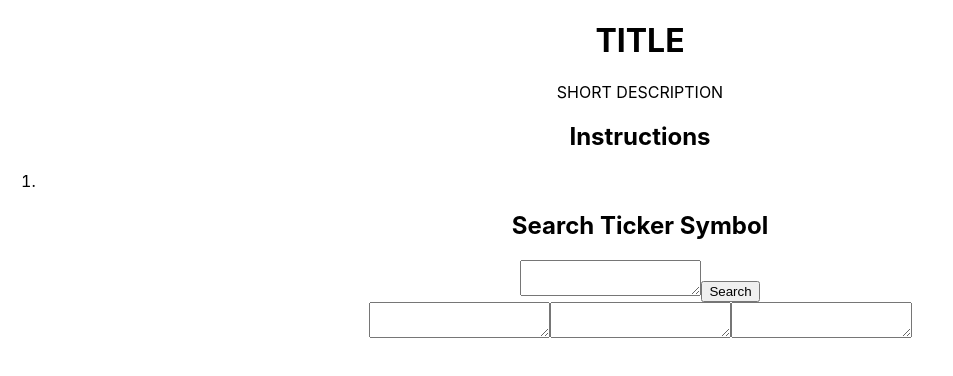
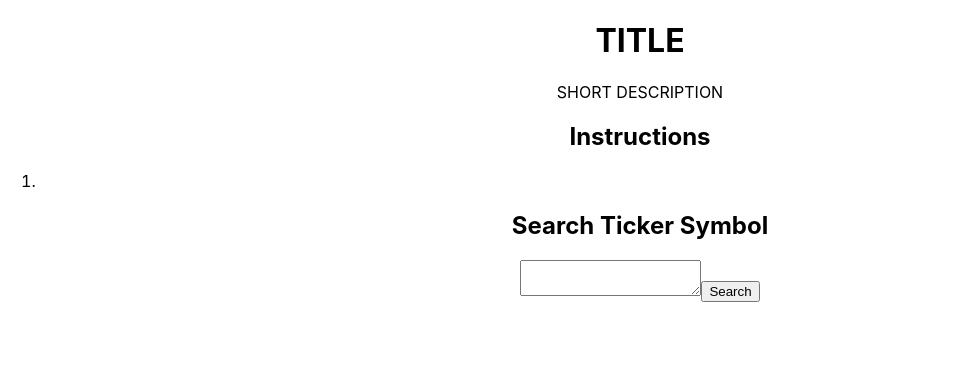
Before and after one commit to hung-dinh-nguyen/fun-fact-machine, a React (Create React App) app: page / in a window 1280 px wide. Shown: the top 376 px of the page, without its empty margins (0-953 px from the left). Built offline with nearby package versions, Linux system fonts and the light colour scheme.

Commit message:
Fixed the nomenclature in stock-info.js to display the header and paragraph tags appropriately

```diff
--- a/src/components/stock-info/stock-info.js
+++ b/src/components/stock-info/stock-info.js
@@ -4,25 +4,23 @@ const StockInfo = (props) => {
     return (
 
         <div className='stockinfo-div'>
-            <textarea
+            <h2
                 id='stockinfo-text'
                 className='stockinfo-text'
                 type='text'
-                value={props.stockTicker}
-            />
 
-            <textarea
+            >{props.stockTicker}</h2>
+
+            <p
                 id='opening-value'
                 className='opening-value'
                 type='text'
-                value={props.stockData.open}
-            />
-            <textarea
+            >{props.stockData.open}</p>
+            <p
                 id='closing-value'
                 className='closing-value'
                 type='text'
-                value={props.stockData.close}
-            />
+            >{props.stockData.close}</p>
 
         </div>
     )
```
